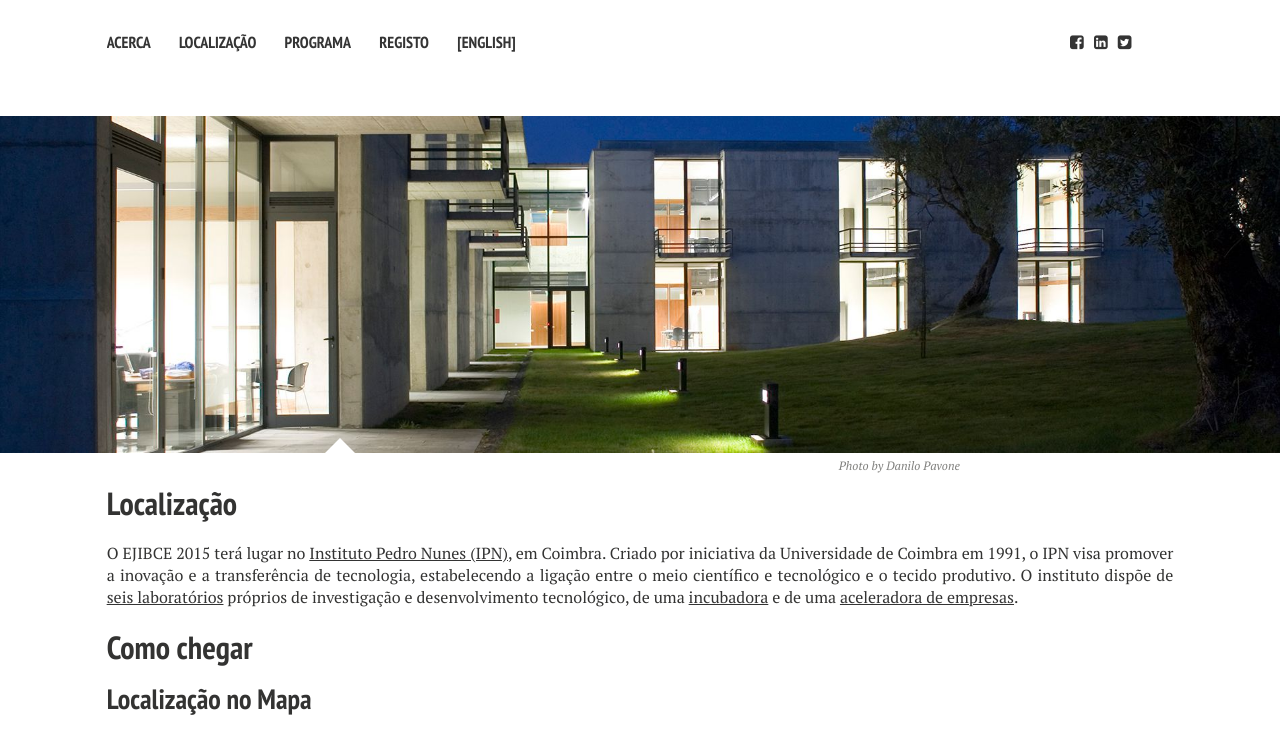
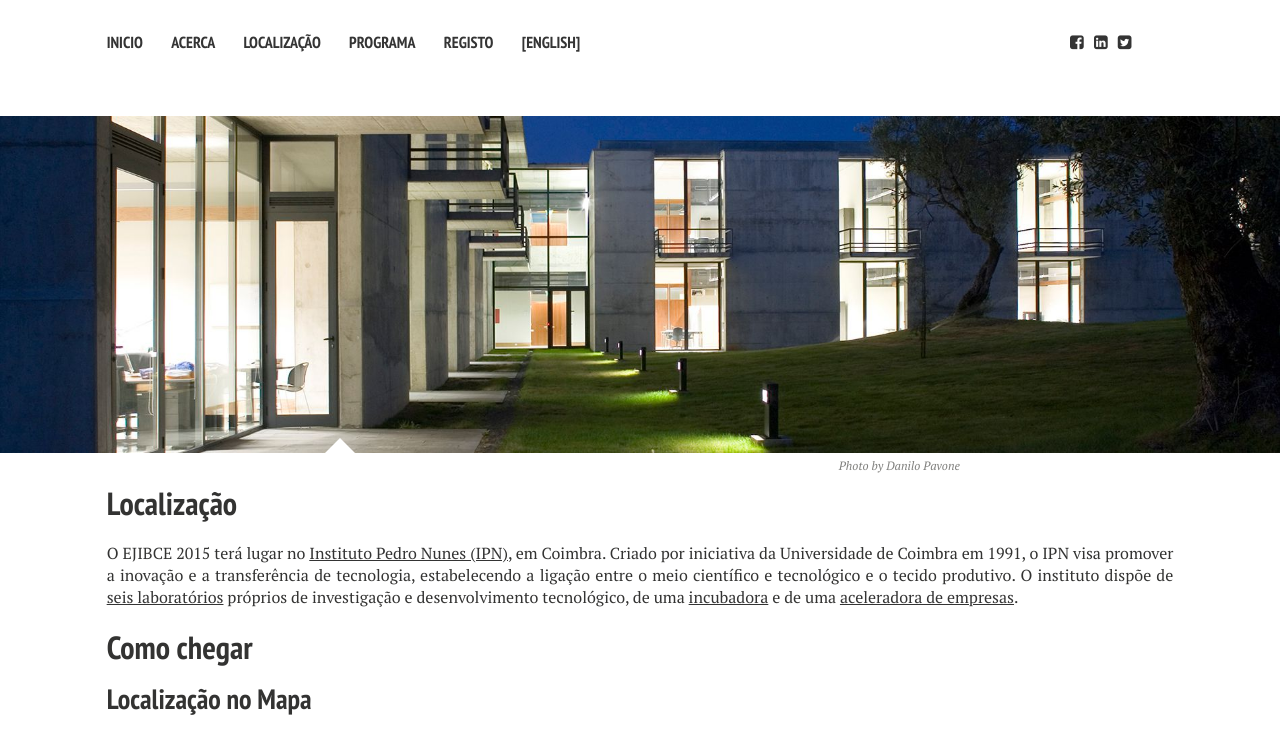
Before and after one commit to ejibce/ejibce.github.io, a Jekyll site: the page built from local/index.md, in a window 1280 px wide. Shown: the top 736 px of the page. Built offline with Jekyll 4.4.1, drawn with Linux system fonts in a browser that asks for light colours; nearby versions of some CDN libraries; grey boxes are pictures that could not be loaded.

Commit message:
Added homepage link to non-homepage pages

```diff
--- /dev/null
+++ b/_includes/_navigation_full.html
@@ -0,0 +1,22 @@
+<div class="navigation-wrapper">
+	<div class="top-navigation">
+		<nav role="navigation" id="site-nav" class="nav">
+		    <ul>
+				<li><a href="/">Inicio</a></li>
+		        {% for link in site.data.navigation %}
+				    {% if link.url contains 'http' %}
+				        {% assign domain = '' %}
+				        {% else %}
+				        {% assign domain = site.url %}
+				    {% endif %}
+				    <li><a href="{{ domain }}{{ link.url }}" {% if link.url contains 'http' %}target="_blank"{% endif %}>{{ link.title }}</a></li>
+				{% endfor %}
+		    </ul>
+		</nav>
+	</div><!-- /.top-navigation -->
+	<div class="social-icons">
+		<a href="http://facebook.com/{{ site.owner.facebook }}" target="_blank"><i class="fa fa-fw fa-facebook-square"></i></a>
+		<a href="http://linkedin.com/groups/{{ site.owner.linkedin }}" target="_blank"><i class="fa fa-fw fa-linkedin-square"></i></a>
+		<a href="http://twitter.com/{{ site.owner.twitter }}" target="_blank"><i class="fa fa-fw fa-twitter-square"></i></a>
+	</div><!-- /.site-name -->
+</div><!-- /.navigation-wrapper -->
--- a/_layouts/about.html
+++ b/_layouts/about.html
@@ -11,7 +11,7 @@
 
 {% include _browser-upgrade.html %}
 
-{% include _navigation.html %}
+{% include _navigation_full.html %}
 
 {% if page.image.feature %}
   <div class="image-wrap">
--- a/_layouts/acerca.html
+++ b/_layouts/acerca.html
@@ -11,7 +11,7 @@
 
 {% include _browser-upgrade.html %}
 
-{% include _navigation.html %}
+{% include _navigation_full.html %}
 
 {% if page.image.feature %}
   <div class="image-wrap">
--- a/_layouts/page.html
+++ b/_layouts/page.html
@@ -11,7 +11,7 @@
 
 {% include _browser-upgrade.html %}
 
-{% include _navigation.html %}
+{% include _navigation_full.html %}
 
 {% if page.image.feature %}
   <div class="image-wrap">
--- a/_layouts/post-index.html
+++ b/_layouts/post-index.html
@@ -11,7 +11,7 @@
 
 {% include _browser-upgrade.html %}
 
-{% include _navigation.html %}
+{% include _navigation_full.html %}
 
 {% if page.image.feature %}
   <div class="image-wrap">
--- a/_layouts/post.html
+++ b/_layouts/post.html
@@ -11,7 +11,7 @@
 
 {% include _browser-upgrade.html %}
 
-{% include _navigation.html %}
+{% include _navigation_full.html %}
 
 {% if page.image.feature %}
   <div class="image-wrap">
```
